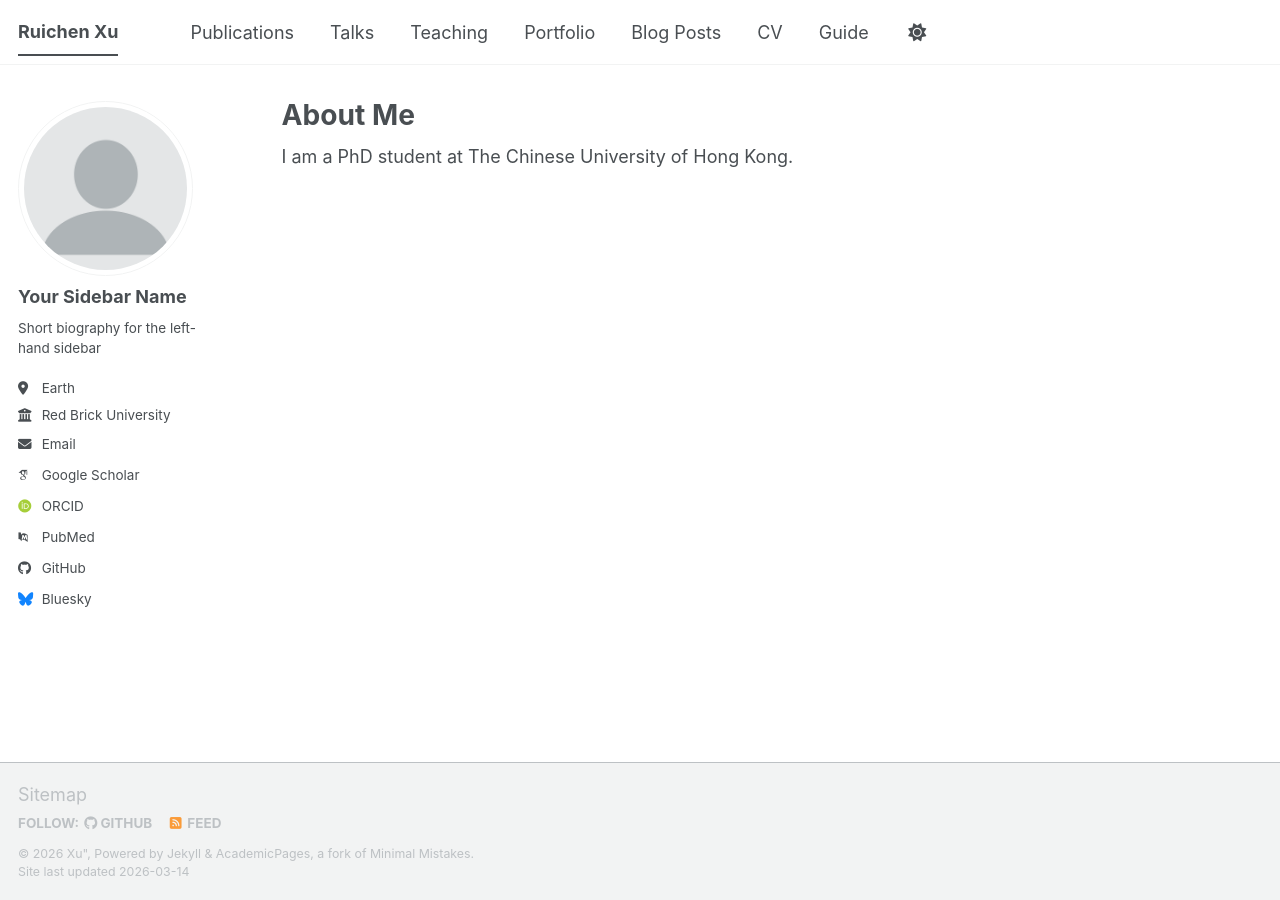
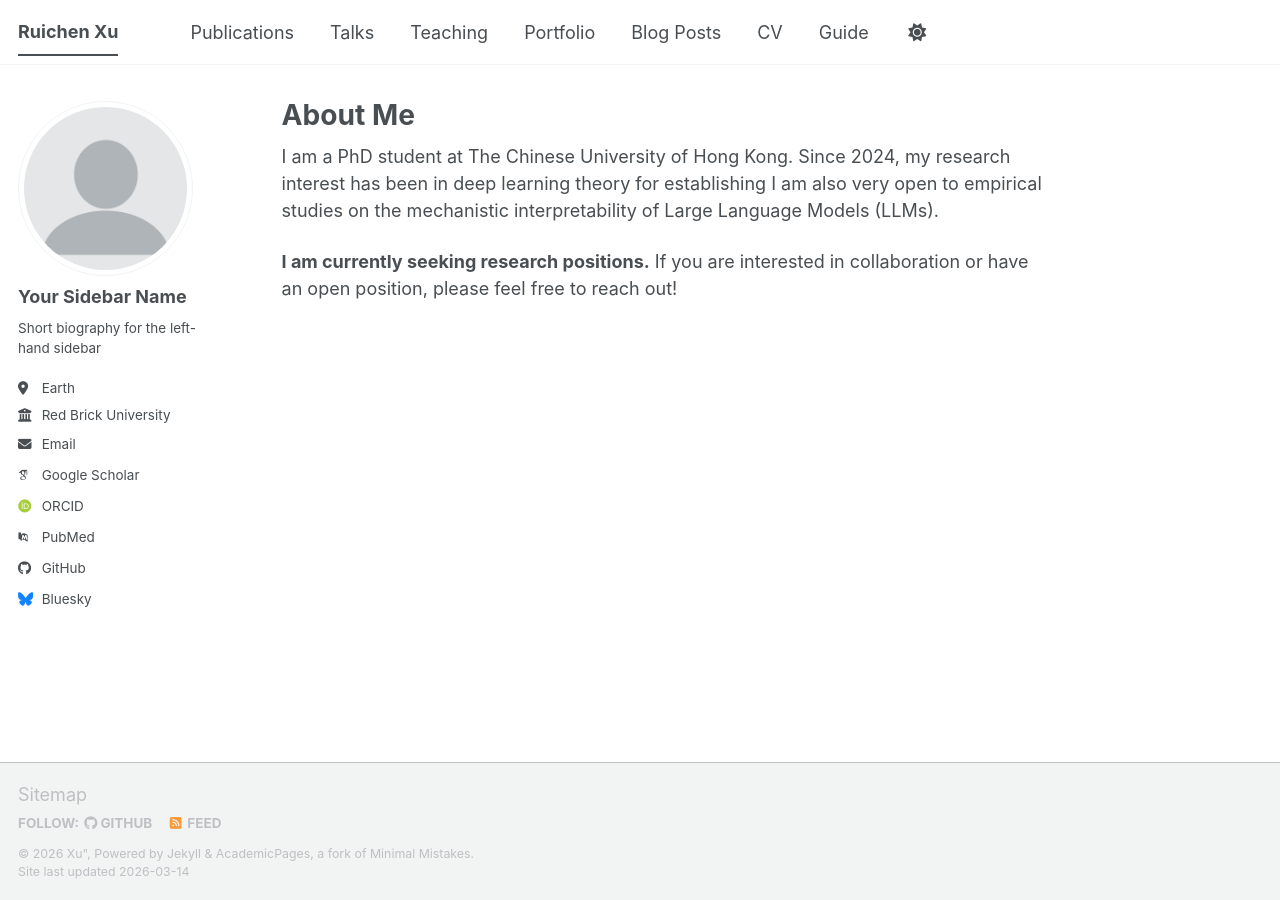
Before and after one commit to ruichenxu66/ruichenxu66.github.io, a Jekyll site: the page built from _pages/about.md, in a window 1280 px wide. Built offline with Jekyll 4.4.1, drawn with Linux system fonts in a browser that asks for light colours; some web fonts are replaced; a script bundle is joined from its source files by our own code; library files that are not in the unit come from our copies.

Commit message:
Update about.md

```diff
--- a/_pages/about.md
+++ b/_pages/about.md
@@ -7,4 +7,7 @@ redirect_from:
   - /about.html
 ---
 
-I am a PhD student at The Chinese University of Hong Kong.
+I am a PhD student at The Chinese University of Hong Kong. Since 2024, my research interest has been in deep learning theory for establishing
+I am also very open to empirical studies on the mechanistic interpretability of Large Language Models (LLMs).
+
+**I am currently seeking research positions.** If you are interested in collaboration or have an open position, please feel free to reach out!
```
